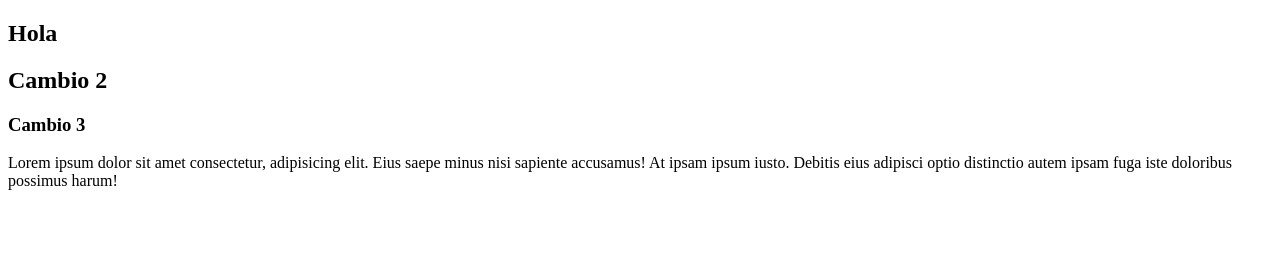
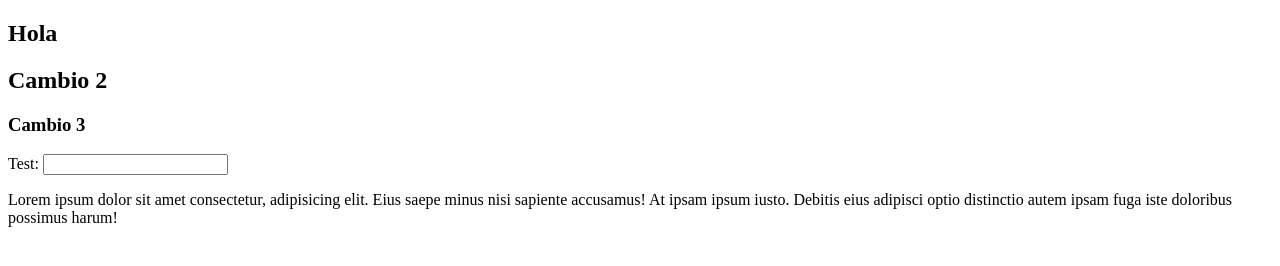
Before and after one commit to hebersc/git-test, a plain HTML site: page index.html in a window 1280 px wide. Drawn offline with Linux system fonts and the light colour scheme.

Commit message:
feat: new input feature

```diff
--- a/index.html
+++ b/index.html
@@ -10,6 +10,8 @@
         <h1>Hola</h1>
         <h2>Cambio 2</h2>
         <h3>Cambio 3</h3>
+        <label for="test">Test:</label>
+        <input type="text" name="test" id="test"/>
         <p>Lorem ipsum dolor sit amet consectetur, adipisicing elit. Eius saepe minus nisi sapiente accusamus! At ipsam ipsum iusto. Debitis eius adipisci optio distinctio autem ipsam fuga iste doloribus possimus harum!</p>
     </section>
 </body>
```
